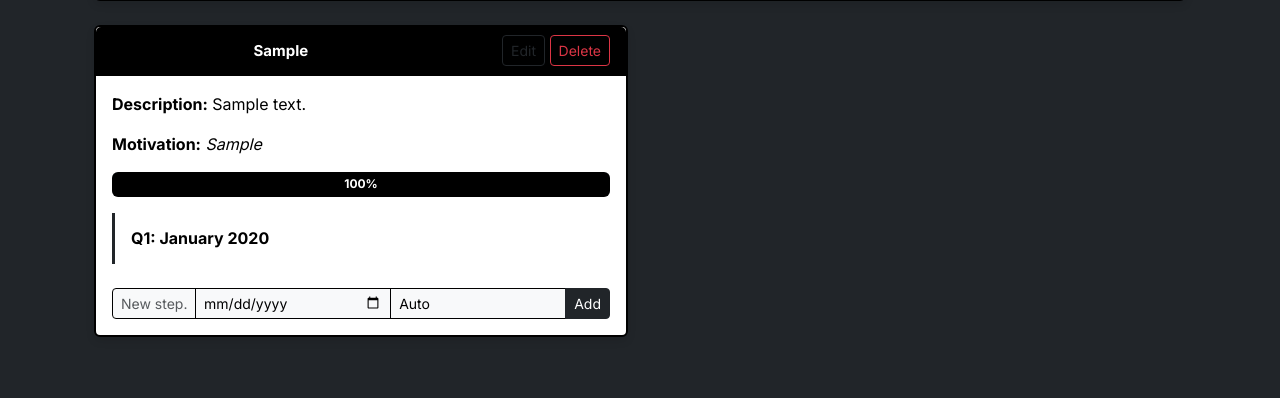
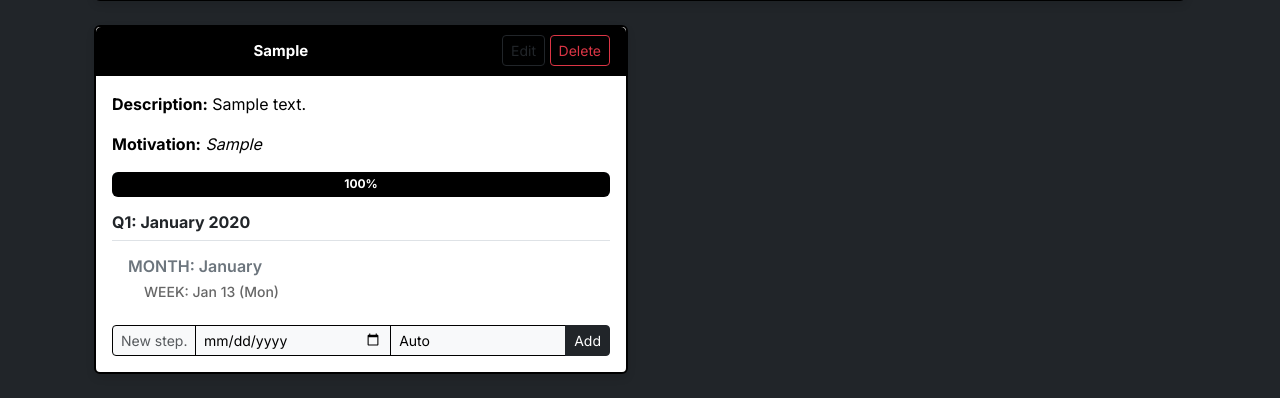
Before and after one commit to wmfmorgan/WFM-planner, a Flask app: template app/templates/goals.html in a window 1280 px wide. Shown: the part 557-955 px from the top of the page. Before the commit the page ends 894 px from the top, so only its background shows below. Run offline with Flask 3, Linux system fonts and the light colour scheme; tables that the repository leaves empty hold one stand-in row (values such as "Sample post"); the template is opened without the code that fills it: values that come from a table or form of the project are taken from there, most other values are stand-ins (such as "Sample title", 1, 10 or a date in 2020).

Commit message:
MVP2 Addtional Step Functionality

```diff
--- a/app/static/css/style.css
+++ b/app/static/css/style.css
@@ -81,6 +81,18 @@ h1, h2, h3, h5, h6 {
     color: #fff !important;
 }
 
+/* BLOCK BAD EXTENSIONS FROM INJECTING SVGs */
+.no-svg-inject,
+.no-svg-inject * {
+    -webkit-user-modify: read-only !important;
+    pointer-events: none !important;
+}
+
+/* OR HARD BLOCK */
+.progress-bar {
+    background-image: none !important;
+}
+
 /* Borders for nesting */
 .border-info { border-color: #000 !important; }
 .border-success { border-color: #000 !important; }
--- a/app/templates/goal_card.html
+++ b/app/templates/goal_card.html
@@ -17,31 +17,66 @@
                 <p><strong>Motivation:</strong> <em>{{ goal.motivation }}</em></p>
             {% endif %}
 
-            <!-- Overall Progress -->
-            <div class="progress mb-3" style="height: 25px;">
-                <div class="progress-bar bg-dark text-white fw-bold" style="width: {{ goal.progress() }}%">
-                    {{ goal.progress() }}%
-                </div>
+        <!-- Overall Progress — BULLETPROOF -->
+        <div class="progress mb-3" style="height: 25px;">
+            <div class="progress-bar bg-dark text-white fw-bold no-svg-inject"
+                role="progressbar"
+                style="width: {{ goal.progress() }}%"
+                aria-valuenow="{{ goal.progress() }}"
+                aria-valuemin="0" aria-valuemax="100">
+                {{ goal.progress() }}%
             </div>
+        </div>
 
-            <!-- STEP CARDS BY QUARTER -->
+            <!-- FULL NESTED CARD HIERARCHY -->
             <div class="steps-container">
-                {% if goal.steps %}
-                    {% for quarter_date, steps in goal.nested_steps().items() %}
-                        <div class="mb-4 p-3 border-start border-3 border-dark">
-                            <h6 class="fw-bold mb-3">
-                                Q{{ ((quarter_date.month-1)//3)+1 }}: {{ quarter_date.strftime('%B %Y') }}
+                {% if goal.nested_steps() %}
+                    {% for q_date, months in goal.nested_steps().items() %}
+                        <div class="mb-4">
+                            <h6 class="fw-bold text-dark mb-3 border-bottom pb-2">
+                                Q{{ ((q_date.month-1)//3)+1 }}: {{ q_date.strftime('%B %Y') }}
                             </h6>
-                            <div class="row g-3">
-                                <!-- ORDER: quarter → month → week → day -->
-                                {% set type_order = ['quarter', 'month', 'week', 'day'] %}
-                                {% for step_type in type_order %}
-                                    {% for month_date, weeks in steps.items() %}
-                                        {% for week_date, day_steps in weeks.items() %}
+                            {% for m_date, weeks in months.items() %}
+                                <div class="mb-3 ms-3">
+                                    <h6 class="fw-semibold text-secondary mb-2">
+                                        MONTH: {{ m_date.strftime('%B') }}
+                                    </h6>
+                                    {% for w_date, day_steps in weeks.items() %}
+                                        <div class="mb-2 ms-3">
+                                            <h6 class="fw-medium text-muted small mb-2">
+                                                WEEK: {{ w_date.strftime('%b %d') }} (Mon)
+                                            </h6>
+                                            <!-- DAY STEPS (SORTED BY DATE) -->
+                                            {% set sorted_days = day_steps|list %}
+                                            {% for step in sorted_days|sort(attribute='due_date') %}
+                                                {% if step.step_type == 'day' %}
+                                                    <div class="mb-2">
+                                                        <div class="card border-dark step-card" data-step-id="{{ step.id }}">
+                                                            <div class="card-body p-3 d-flex justify-content-between align-items-start">
+                                                                <div class="form-check flex-grow-1">
+                                                                    <input class="form-check-input step-checkbox" type="checkbox" {% if step.completed %}checked{% endif %}>
+                                                                    <label class="form-check-label {% if step.completed %}text-decoration-line-through text-muted{% endif %}">
+                                                                        <strong>DAY:</strong> {{ step.title }}
+                                                                        <small class="text-muted d-block">
+                                                                            {{ step.due_date.strftime('%b %d') }}
+                                                                        </small>
+                                                                    </label>
+                                                                </div>
+                                                                <div class="ms-3">
+                                                                    <button class="btn btn-sm btn-outline-dark edit-step">Edit</button>
+                                                                    <button class="btn btn-sm btn-outline-danger delete-step">Delete</button>
+                                                                </div>
+                                                            </div>
+                                                        </div>
+                                                    </div>
+                                                {% endif %}
+                                            {% endfor %}
+
+                                            <!-- NON-DAY STEPS (Q/M/W) IN THIS WEEK -->
                                             {% for step in day_steps %}
-                                                {% if step.step_type == step_type %}
-                                                    <div class="col-12">
-                                                        <div class="card border-dark step-card h-100" data-step-id="{{ step.id }}">
+                                                {% if step.step_type in ['quarter', 'month', 'week'] %}
+                                                    <div class="mb-2">
+                                                        <div class="card border-dark step-card" data-step-id="{{ step.id }}">
                                                             <div class="card-body p-3 d-flex justify-content-between align-items-start">
                                                                 <div class="form-check flex-grow-1">
                                                                     <input class="form-check-input step-checkbox" type="checkbox" {% if step.completed %}checked{% endif %}>
@@ -63,16 +98,14 @@
                                                     </div>
                                                 {% endif %}
                                             {% endfor %}
-                                        {% endfor %}
+                                        </div>
                                     {% endfor %}
-                                {% endfor %}
-                            </div>
+                                </div>
+                            {% endfor %}
                         </div>
-                    {% else %}
-                        <p class="text-muted">No steps in this quarter.</p>
                     {% endfor %}
                 {% else %}
-                    <p class="text-muted">Add steps to see them grouped by quarter!</p>
+                    <p class="text-muted">Add dated steps to see the hierarchy!</p>
                 {% endif %}
             </div>
 
```
